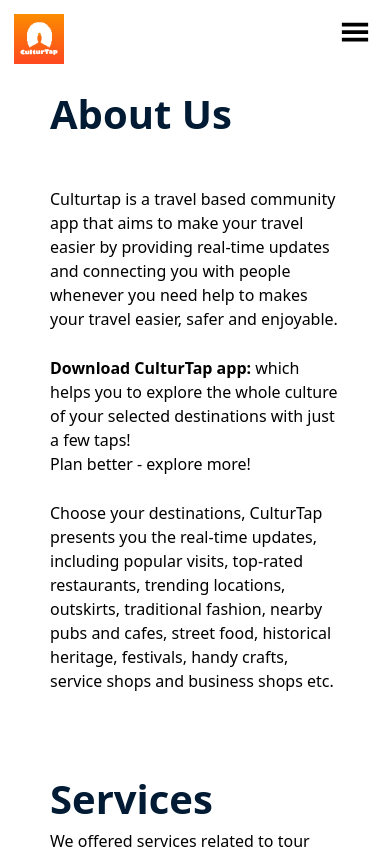
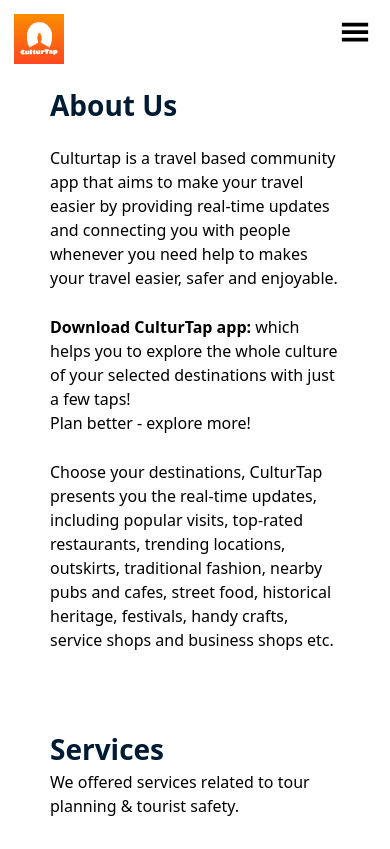
Before and after one commit to vpwr2004/CulturTap, a React (Create React App) app in the folder frontend/: page /about in a window 390 px wide. Shown: the top 849 px of the page. Built offline with nearby package versions, Linux system fonts and the light colour scheme.

Commit message:
modified

```diff
--- a/frontend/src/components/about/About.js
+++ b/frontend/src/components/about/About.js
@@ -71,8 +71,8 @@
     return (
         <div className='max-lg:px-[50px] mx-auto lg:ml-[180px] mt-[20px]'>
             <div className='lg:mr-[186px]'>
-                <h2 className='text-[40px] font-bold heading-color'>About Us</h2>
-                <p className='text-[16px] mt-[43px]'>Culturtap is a travel based community app that aims to make your travel easier by providing real-time updates and connecting you with people whenever you need help to makes your travel easier, safer and enjoyable.
+                <h2 className='text-[40px] font-bold heading-color max-sm:text-[28px]'>About Us</h2>
+                <p className='text-[16px] mt-[43px] max-sm:mt-[20px]'>Culturtap is a travel based community app that aims to make your travel easier by providing real-time updates and connecting you with people whenever you need help to makes your travel easier, safer and enjoyable.
                 </p>
                 <p className='text-[16px] mt-[25px]'>
                     <span className='font-bold'>Download CulturTap app:</span>  which helps you to explore the whole culture of your selected destinations with just a few taps! <br />
@@ -87,7 +87,7 @@
 
             }
             <div className='mt-[76px]'>
-                <h2 className='text-[40px] font-bold heading-color'>Services</h2>
+                <h2 className='text-[40px] font-bold heading-color max-sm:text-[28px]'>Services</h2>
                 <p className=''>We offered services related to tour planning & tourist safety. </p>
                 <div className='flex max-md:flex-col max-md:items-center mt-[44px] gap-[25px]'>
 
--- a/frontend/src/components/contacts/ContactElement.js
+++ b/frontend/src/components/contacts/ContactElement.js
@@ -25,7 +25,7 @@
     return (
         <div className='max-lg:pl-[20px] lg:ml-[180px] mt-[66px]'>
             <div>
-                <h2 className='text-[40px] heading-color font-bold'>{details.type}</h2>
+                <h2 className='text-[40px] heading-color font-bold  max-sm:text-[28px]'>{details.type}</h2>
                 <p className='text-[16px] text-[#001b33]'>{details.title}</p>
             </div>
 
--- a/frontend/src/components/earnings/Earn.js
+++ b/frontend/src/components/earnings/Earn.js
@@ -7,7 +7,7 @@
     return (
         <div className='max-sm:px-[30px] max-lg:px-[50px] lg:ml-[180px] mt-[60px]'>
             <div>
-                <h2 className='text-[40px] heading-color font-bold'>Earn with us!</h2>
+                <h2 className='text-[40px] heading-color font-bold  max-sm:text-[28px]'>Earn with us!</h2>
                 <p>Help others to start your earnings.  </p>
             </div>
             <div className='flex max-md:flex-col gap-4 md:gap-[135px] md:mt-[50px] items-center'>
@@ -15,7 +15,7 @@
                     <img src={earning1} alt="logo" loading='lazy' width='324px' height='304px' />
                 </div>
                 <div className=''>
-                    <h2 className='text-[24px] font-bold heading-color'>Become a Trip Planner :</h2>
+                    <h2 className='text-[24px] font-bold heading-color  max-sm:text-[20px]'>Become a Trip Planner :</h2>
                     <p className='text-[16px]'>Accept trip planning calls for your expert regions to earn.</p>
                     <p className='text-[16px] mt-6'>Your unique way of exploring the locations & unique stories will help tourists to identify you from the crowd. <br /> Connect with tourists and help them to plan their upcoming limited-day tours better. You will earn money <br /> for 20 min of professional Trip Planning Call. </p>
                     <p className='text-[16px] mt-6'>
@@ -25,7 +25,7 @@
             </div>
             <div className='flex max-md:flex-col-reverse md:mt-[100px] items-center gap-[0px] md:gap-[90px]'>
                 <div className='md:w-3/5'>
-                    <p className='heading-color text-[24px] font-bold'>Become an Immediate Local assistant :</p>
+                    <p className='heading-color text-[24px] font-bold max-sm:text-[20px]'>Become an Immediate Local assistant :</p>
                     <p className='text-[16px]'>Be the saviour of your nearby needy tourists. Saving life is the work of God. These customised requests  and orders need <br />
                         your physical presence to the needy tourists. Sometimes requests may be normal help out but sometimes  they may be critical like an accident.  </p>
                     <p className='text-[16px] mt-6'>You will earn money for helping out tourists properly within your presence. </p>
--- a/frontend/src/components/home/Home.js
+++ b/frontend/src/components/home/Home.js
@@ -165,7 +165,7 @@
         <div className='w-screen mt-[60px]'>
             <div className='flex ml-[10px] mr-[10px] mx-auto sm:ml-[50px] sm:mr-[20px] lg:ml-[197px] lg:mr-[150px] gap-[71px] overflow-x-scroll scrollbar-hidden' ref={contentRef}>
                 {scroller.map((item, index) => (
-                    <div key={index} className={`w-[320px] h-[340px] md:w-[380px] md:h-[350px] lg:w-[545px] lg:h-[423px] rounded-2xl flex-shrink-0 shadow-slate-600 shadow-sm  m-2 mb-10 ${activeIndex === index ? 'active' : ''}`}>
+                    <div key={index} className={`w-[320px] h-[340px] md:w-[380px] md:h-[350px] lg:w-[545px] lg:h-[423px] rounded-2xl flex-shrink-0 md:shadow-slate-600 shadow-sm  m-2 mb-10 ${activeIndex === index ? 'active' : ''}`}>
                         <div className='w-full flex justify-center pt-[18px]'>
                             <img src={item.link} alt="scrollers" loading='lazy' className='w-[300px] h-[200px] lg:w-[340px] lg:h-[250px] scale-105' />
                         </div>
@@ -193,7 +193,7 @@
 
 
             <div className='w-full flex flex-col pl-[20px] sm:pl-[50px] lg:pl-[220px] mt-[45px]'>
-                <div className='text-[40px] font-bold heading-color'>New Locations?</div>
+                <div className='text-[40px] font-bold heading-color max-sm:text-[28px]'>New Locations?</div>
                 <div className='text-[16px]'>Explore the culture of your next destination</div>
             </div>
 
```
